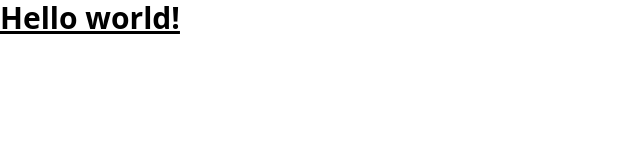
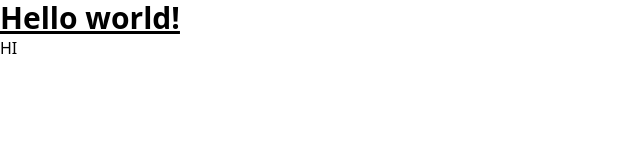
Before and after one commit to abhijai-s/me-website, a Next.js app: page / in a window 1280 px wide. Shown: the top 160 px of the page, without its empty margins (0-640 px from the left). Built offline with nearby package versions, Linux system fonts and the light colour scheme.

Commit message:
Update index.js

```diff
--- a/src/pages/index.js
+++ b/src/pages/index.js
@@ -16,6 +16,7 @@ export default function Home() {
       <h1 className="text-3xl font-bold underline text-blue">
        Hello world!
       </h1>
+<h1> HI </h1>
     </>
   )
 }
```
